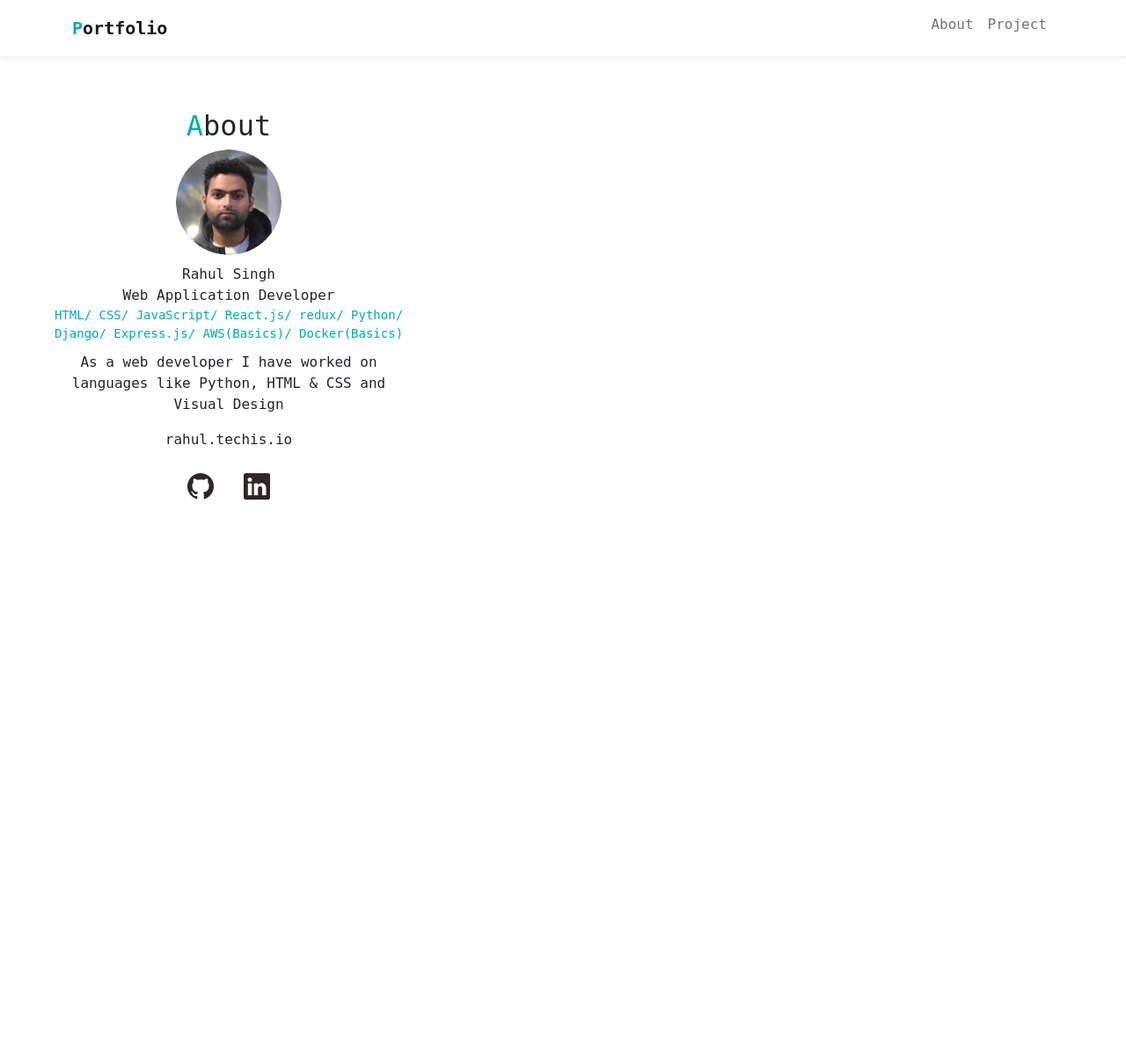
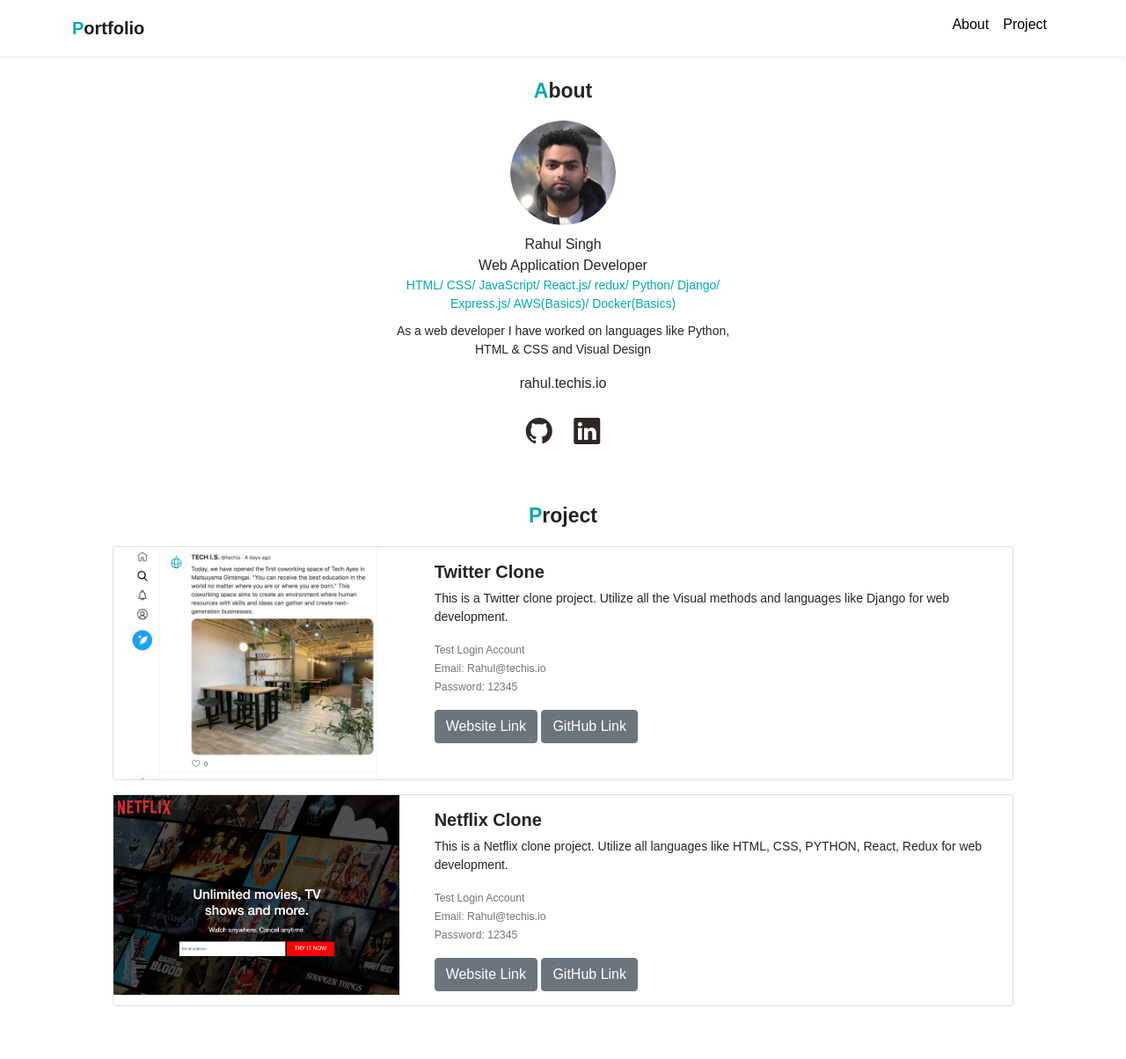
Before and after one commit to Rahulsingh430/Portfolio-rahul, a PHP site: page / in a window 1280 px wide. Shown: the whole page at 88% size. Before the commit the page ends 568 px from the top, so only its background shows below. Run offline with PHP 8.4, Linux system fonts and the light colour scheme.

Commit message:
added 2 projects

```diff
--- a/index.html
+++ b/index.html
@@ -62,14 +62,59 @@
       </p>
       <div class="Email">rahul.techis.io</div>
       <div class="icons">
-        <a href="https://github.com/Rahulsingh430"><i class="bi bi-github"></i></a>
-        <a href="https://www.linkedin.com/feed/"><i class="bi bi-linkedin ms-3"></i></a>
-
-      <script
+        <a href="https://github.com/Rahulsingh430" target="_blank"><i class="bi bi-github"></i></a>
+        <a href="https://www.linkedin.com/feed/" target="_blank"><i class="bi bi-linkedin ms-3"></i></a>
+      </div>
+    </div>
+      <!-- <script
         src="https://cdn.jsdelivr.net/npm/bootstrap@5.1.3/dist/js/bootstrap.bundle.min.js"
         integrity="sha384-ka7Sk0Gln4gmtz2MlQnikT1wXgYsOg+OMhuP+IlRH9sENBO0LRn5q+8nbTov4+1p"
         crossorigin="anonymous"
-      ></script>
-    </div>
+      ></script> -->
+      <div id="project">
+        <h2><span class="font-primary">P</span>roject</h2>
+
+      <div class="card mb-3">
+        <div class="row">
+          <div class="col-md-4">
+            <img src="images/project-twitter.png" alt="Twitter Project">
+          </div>
+          <div class="col-md-8">
+            <div class="card-body">
+              <h5 class="card-title">Twitter Clone</h5>
+              <p class="card-text">This is a Twitter clone project. Utilize all the Visual methods and languages like Django for web development.</p>
+              <p class="card-text"><small class="text-muted">Test Login Account<br>
+              Email: Rahul@techis.io<br>
+              Password: 12345
+              </small></p>
+              <a href="#" target="_blank" class="btn btn-secondary">Website Link</a>
+              <a href="#" target="_blank" class="btn btn-secondary">GitHub Link</a>
+
+            </div>
+          </div>
+        </div>
+      </div>
+
+      <div class="card mb-3">
+        <div class="row">
+          <div class="col-md-4">
+            <img src="images/project-netflix.png" alt="Netflix Project">
+          </div>
+          <div class="col-md-8">
+            <div class="card-body">
+              <h5 class="card-title">Netflix Clone</h5>
+              <p class="card-text">This is a Netflix clone project. Utilize all languages like HTML, CSS, PYTHON, React, Redux for web development.</p>
+              <p class="card-text"><small class="text-muted">Test Login Account<br>
+              Email: Rahul@techis.io<br>
+              Password: 12345
+              </small></p>
+              <a href="#" target="_blank" class="btn btn-secondary">Website Link</a>
+              <a href="#" target="_blank" class="btn btn-secondary">GitHub Link</a>
+
+            </div>
+          </div>
+        </div>
+      </div>
+
   </body>
 </html>
--- a/style.css
+++ b/style.css
@@ -3,7 +3,7 @@
 **********************/
 
 body {
-  font-family: monospace, sans-serif;
+  font-family: sans-serif;
 }
 .font-primary {
   color: #00abae;
@@ -12,13 +12,25 @@
   font-size: 20px;
   font-weight: bold;
 }
+p {
+  font-size: 14px;
+}
+h2 {
+  font-weight: bold;
+  font-size: 23px;
+  margin-bottom: 20px;
+}
+
+a.font-black {
+  color: black !important;
+}
 
 /***********
 ABOUT
 **********/
 
 #about {
-  margin: 60px;
+  margin: 2% auto;
   max-width: 400px;
   text-align: center;
 }
@@ -55,3 +67,22 @@
 #about .icons a {
   color: rgb(49, 38, 38);
 }
+/*****************
+project
+***************/
+
+#project {
+  margin: 60px auto;
+  width: 80%;
+}
+
+#project h2 {
+  text-align: center;
+}
+#project .card img {
+  width: 100%;
+}
+
+#project .card-title {
+  font-weight: bold;
+}
```
Also changed, not shown: 1 other file.
